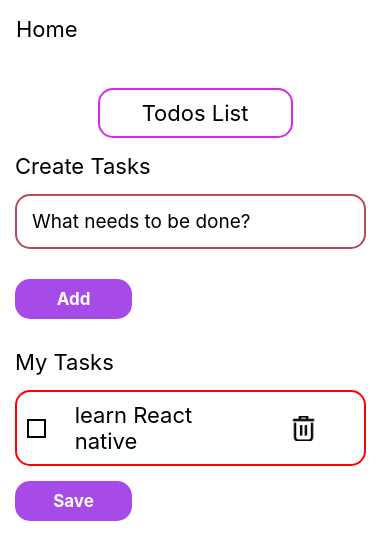
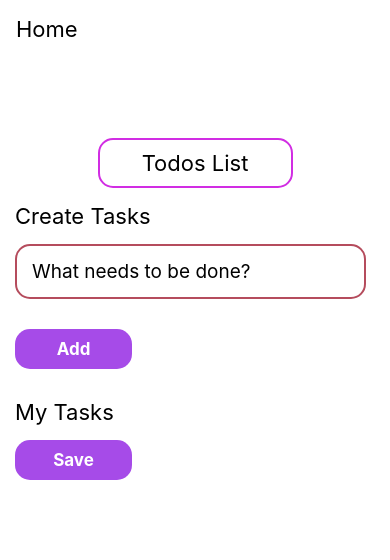
Before and after one commit to sanketudaysinhapatil/sanket_projects, a React Native app: screen / in a window 390 px wide. Shown: the top 560 px of the page. Built offline with nearby package versions, Linux system fonts and the light colour scheme.

Commit message:
full functional todo app

```diff
--- a/components/Header.js
+++ /dev/null
@@ -1,28 +0,0 @@
-import { StyleSheet, Text, View } from 'react-native'
-import React from 'react'
-
-const Header = () => {
-  return (
-    <View style={[styles.shadow,styles.header]}>
-      <Text style={styles.mainHeader}>Home</Text>
-    </View>
-  )
-}
-
-export default Header
-
-const styles = StyleSheet.create({
-    header: {
-        backgroundColor: '#FFFFFF',
-        borderRadius: 12,
-        padding: 16,
-        marginBottom: 16,
-        elevation: 4,
-        marginBottom:30
-
-        },
-    mainHeader:{
-        fontSize:22
-    }
-
-})
--- /dev/null
+++ b/components/Headerss.js
@@ -0,0 +1,26 @@
+import {StyleSheet, Text, View} from 'react-native';
+import React from 'react';
+
+const Header = () => {
+  return (
+    <View style={[styles.shadow, styles.header]}>
+      <Text style={styles.mainHeader}>Home</Text>
+    </View>
+  );
+};
+
+export default Header;
+
+const styles = StyleSheet.create({
+  header: {
+    backgroundColor: '#FFFFFF',
+    borderRadius: 12,
+    padding: 16,
+    marginBottom: 16,
+    elevation: 4,
+    marginBottom: 30,
+  },
+  mainHeader: {
+    fontSize: 22,
+  },
+});
--- /dev/null
+++ b/components/Task.js
@@ -0,0 +1,73 @@
+import React from 'react';
+import {View, Text, StyleSheet,Image, TouchableOpacity} from 'react-native';
+
+const Task = props => {
+  return (
+    <View style={styles.taskCOntainer}>
+      <View
+        style={{
+          width: '10%',
+          display: 'flex',
+          justifyContent: 'center',
+        }}>
+        <View
+          style={{
+            height: 19,
+            width: 19,
+            borderWidth: 2,
+            borderColor: 'black',
+          }}></View>
+      </View>
+      <View style={styles.tastText}>
+        <View style={styles.textCont}>
+          <Text style={styles.taskName}>{props.text} </Text>
+        </View>
+      </View>
+      <View
+        style={{
+          display: 'flex',
+          justifyContent: 'center',
+          alignItems: 'center',
+        }}>
+        <TouchableOpacity onPress={props.deletItem}>
+          <Image
+            source={require('../Images/del.png')}
+            style={{width: 29, height: 25}}
+          />
+        </TouchableOpacity>
+      </View>
+    </View>
+  );
+};
+const styles = StyleSheet.create({
+  taskCOntainer: {
+    display: 'flex',
+    flexDirection: 'row',
+    justifyContent: 'start',
+    borderWidth: 2,
+    borderColor: '#ff0000',
+    borderRadius: 15,
+    width: '90%',
+    marginLeft: 15,
+    marginTop: 15,
+    padding: 10,
+    // elevation:5
+  },
+  tastText: {
+    display: 'flex',
+    flexDirection: 'row',
+    width: '70%',
+  },
+  taskName: {
+    width: '60%',
+    paddingLeft: 15,
+    fontSize: 22,
+    color: 'black',
+  },
+  textCont: {
+    display: 'flex',
+    width: '100%',
+    justifyContent: 'center',
+  },
+});
+export default Task;
--- a/components/Todo.js
+++ b/components/Todo.js
@@ -6,24 +6,40 @@ import {
   View,
   Image,
   FlatList,
+  Keyboard,
+  Alert,
 } from 'react-native';
 import React, {useState} from 'react';
 
-import {ScrollView} from 'react-native';
-
+// import {ScrollView} from 'react-native';
+import Task from './Task';
 
 const Todo = () => {
-  const [list, setList] = useState([
-    {
-      name:"learn React native"
+  const [task, setTask] = useState();
+  const [taskItems, setTaskItems] = useState([]);
+  const [para, setPara] = useState()
+
+  const handleAddTask = () => {
+    if (task === '') {
+      setPara(true)
+      return null;
+
+    } else {
+      Keyboard.dismiss();
+      setTaskItems([...taskItems, task]);
+      setTask('');
+      setPara(false)
     }
-  ]);
+  };
 
-
-
+  const deletItem = index => {
+    let itemsCopy = [...taskItems];
+    itemsCopy.splice(index, 1);
+    setTaskItems(itemsCopy);
+  };
 
   return (
-    <View >
+    <View>
       <View style={styles.bgContaner}>
         <Text style={styles.mainHeading}>Todos List</Text>
       </View>
@@ -35,58 +51,21 @@ const Todo = () => {
               <TextInput
                 placeholder="What needs to be done?"
                 style={styles.inputEl}
-
-
+                onChangeText={text => setTask(text)}
+                value={task}
               />
             </View>
-            <TouchableOpacity>
+            <TouchableOpacity onPress={() => handleAddTask()}>
               <Text style={styles.btn}>Add</Text>
             </TouchableOpacity>
+            {para && <Text style={styles.error}>*Enter Valid Task</Text>}
           </View>
         </View>
         <View>
           <Text style={styles.mainText}>My Tasks</Text>
-          <FlatList
-            data={list}
-            renderItem={({item, index}) => (
-              <View>
-                <View style={styles.taskCOntainer}>
-                  <View
-                    style={{
-                      width: '10%',
-                      display: 'flex',
-                      justifyContent: 'center',
-                    }}>
-                    <View
-                      style={{
-                        height: 19,
-                        width: 19,
-                        borderWidth: 2,
-                        borderColor: 'black',
-                      }}></View>
-                  </View>
-                  <View style={styles.tastText}>
-                    <View style={styles.textCont}>
-                      <Text style={styles.taskName}>{item.name} </Text>
-                    </View>
-                  </View>
-                  <View
-                    style={{
-                      display: 'flex',
-                      justifyContent: 'center',
-                      alignItems: 'center',
-                    }}>
-                    <View>
-                      <Image
-                        source={require('../Images/del.png')}
-                        style={{width: 29, height: 25}}
-                      />
-                    </View>
-                  </View>
-                </View>
-              </View>
-            )}
-          />
+          {taskItems.map((item, index) => {
+            return <Task key={index} text={item} deletItem={deletItem} />;
+          })}
           <TouchableOpacity>
             <Text style={styles.btn}>Save</Text>
           </TouchableOpacity>
@@ -103,7 +82,7 @@ const styles = StyleSheet.create({
     display: 'flex',
     justifyContent: 'center',
     alignItems: 'center',
-
+    marginTop: 50,
   },
   mainHeading: {
     width: '50%',
@@ -189,4 +168,9 @@ const styles = StyleSheet.create({
     width: '100%',
     justifyContent: 'center',
   },
+  error:{
+    fontSize:17,
+    color:"red",
+    marginLeft:15
+  }
 });
```
Also changed, not shown: App.js (+7 -4 lines), 1 other file (tests, documents, lock files or other folders).
